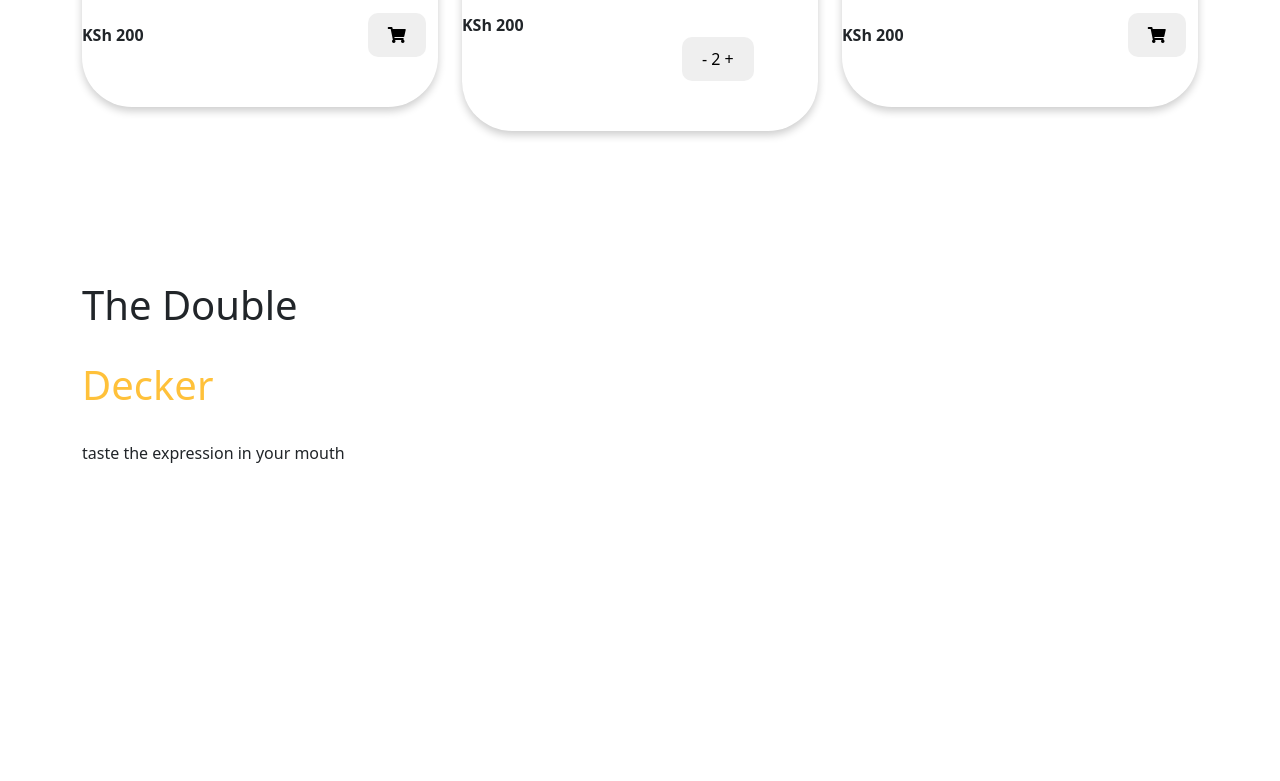
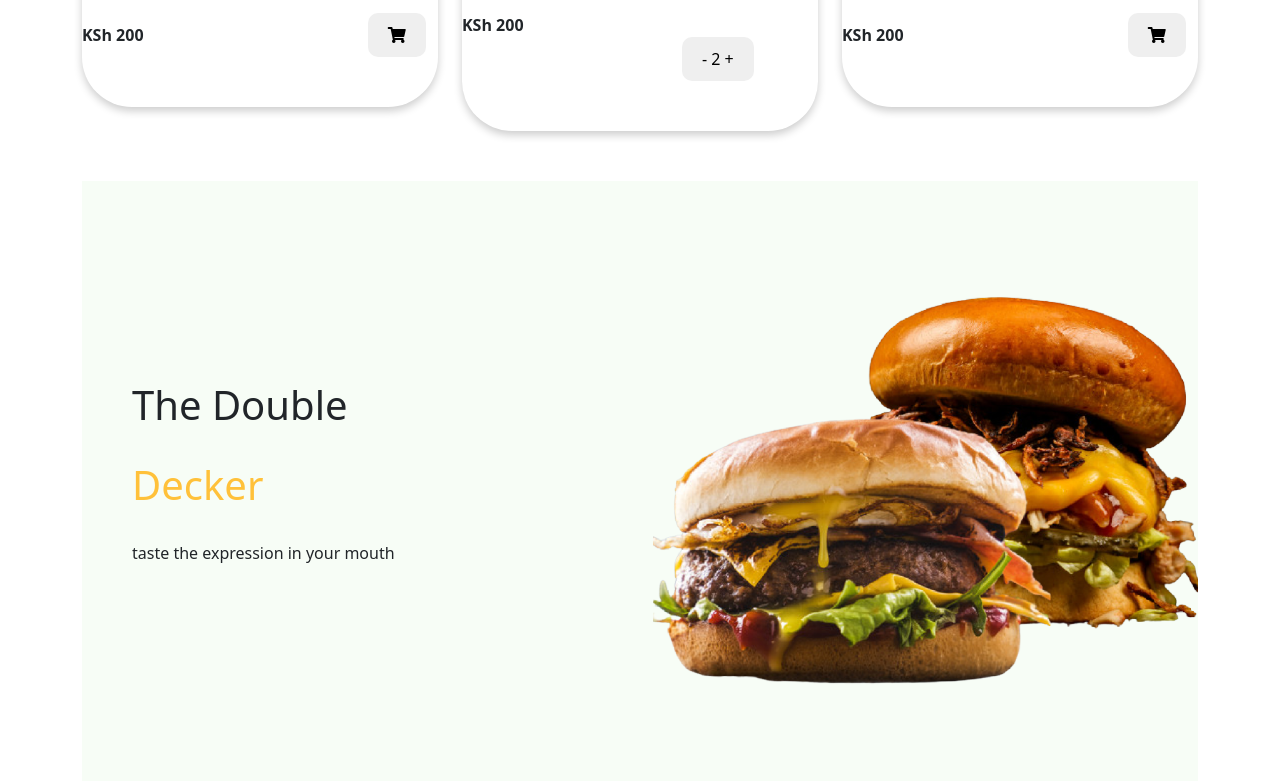
Before and after one commit to antonymburia/Burger_palace, a plain HTML site: page index.html in a window 1280 px wide. Shown: the part 2697-3478 px from the top of the page. Before the commit the page ends 3178 px from the top, so only its background shows below. Drawn offline with nearby package versions, Linux system fonts and the light colour scheme.

Commit message:
style double decker section

```diff
--- a/style.css
+++ b/style.css
@@ -97,3 +97,15 @@ body {
 }
 .orangetext {
     color: #ffc13a;
+}
+.double {
+    background-color: #f7fdf6;
+    background-image: url(images/doubledecker1.png);
+    background-repeat: no-repeat;
+    background-position: right;
+    padding-top: 100px;
+    padding-bottom: 200px;
+    text-align: left center;
+    padding-left: 50px;
+
+}
```
